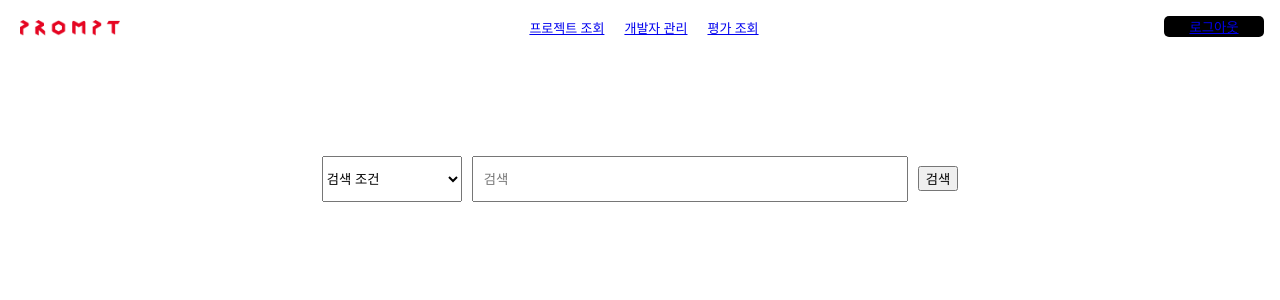
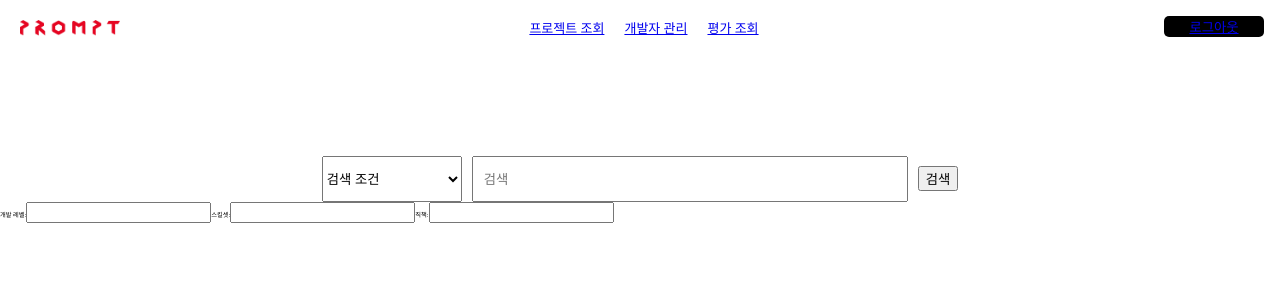
Before and after one commit to MJU-DBProj-2023/DBProj-Frontend, a React (Create React App) app in the folder client/: page /executive/employee in a window 1280 px wide. Shown: the top 300 px of the page. Built offline with nearby package versions, Linux system fonts and the light colour scheme.

Commit message:
직원 검색 필터링 구분 추가

```diff
--- a/client/src/Pages/Employee.js
+++ b/client/src/Pages/Employee.js
@@ -1,6 +1,7 @@
 import React, { useState } from "react";
 import axios from "axios";
 import ModalComponent from "../Components/ModalComponent";
+axios.defaults.withCredentials = true;
 
 const Drop = [
   { id: "", value: "검색 조건 " },
@@ -18,6 +19,9 @@ const Employee = () => {
   const [isSearched, setIsSearched] = useState(false); // 결과 visible T/F
   const [selectedEmployeeId, setSelectedEmployeeId] = useState(""); // 선택된 사번 상태 추가
   const [isModalOpen, setIsModalOpen] = useState(false); // 모달 열림 상태
+  const [filterLevel, setFilterLevel] = useState(""); // 필터링 개발레벨값
+  const [filterSkill, setFilterSkill] = useState(""); // 필터링 스킬셋값
+  const [filterJob, setFilterJob] = useState(""); // 필터링 직무값
 
   const dropdownHandle = (e) => {
     const selectedValue = e.target.value;
@@ -28,6 +32,21 @@ const Employee = () => {
     const inputText = e.target.value;
     setInputText(inputText);
     setIsSearched(false);
+  };
+
+  const handleFilterLevel = (e) => {
+    const level = e.target.value;
+    setFilterLevel(level);
+  };
+
+  const handleFilterSkill = (e) => {
+    const skill = e.target.value;
+    setFilterSkill(skill);
+  };
+
+  const handleFilterJob = (e) => {
+    const job = e.target.value;
+    setFilterJob(job);
   };
 
   const handleSubmit = async (e) => {
@@ -71,7 +90,8 @@ const Employee = () => {
 
   return (
     <div>
-      <div className="Search_wrap">
+      <div>
+        <div className="Search_wrap">
         <div className="dropdown_wrap">
           <select value={selectValue} onChange={dropdownHandle}>
             {Drop.map((item) => (
@@ -92,6 +112,32 @@ const Employee = () => {
             <input className="SearchBtn" type="submit" value="검색" />
           </form>
         </div>
+      </div>
+      <div className="FilterWrap">
+        <label htmlFor="filter-level">개발 레벨:</label>
+        <input
+          type="text"
+          id="filter-level"
+          value={filterLevel}
+          onChange={handleFilterLevel}
+        />
+
+        <label htmlFor="filter-skill">스킬셋:</label>
+        <input
+          type="text"
+          id="filter-skill"
+          value={filterSkill}
+          onChange={handleFilterSkill}
+        />
+
+        <label htmlFor="filter-job">직책:</label>
+        <input
+          type="text"
+          id="filter-job"
+          value={filterJob}
+          onChange={handleFilterJob}
+        />
+      </div>
       </div>
       {isSearched && (
         <div className="EmployeeWrap">
```
